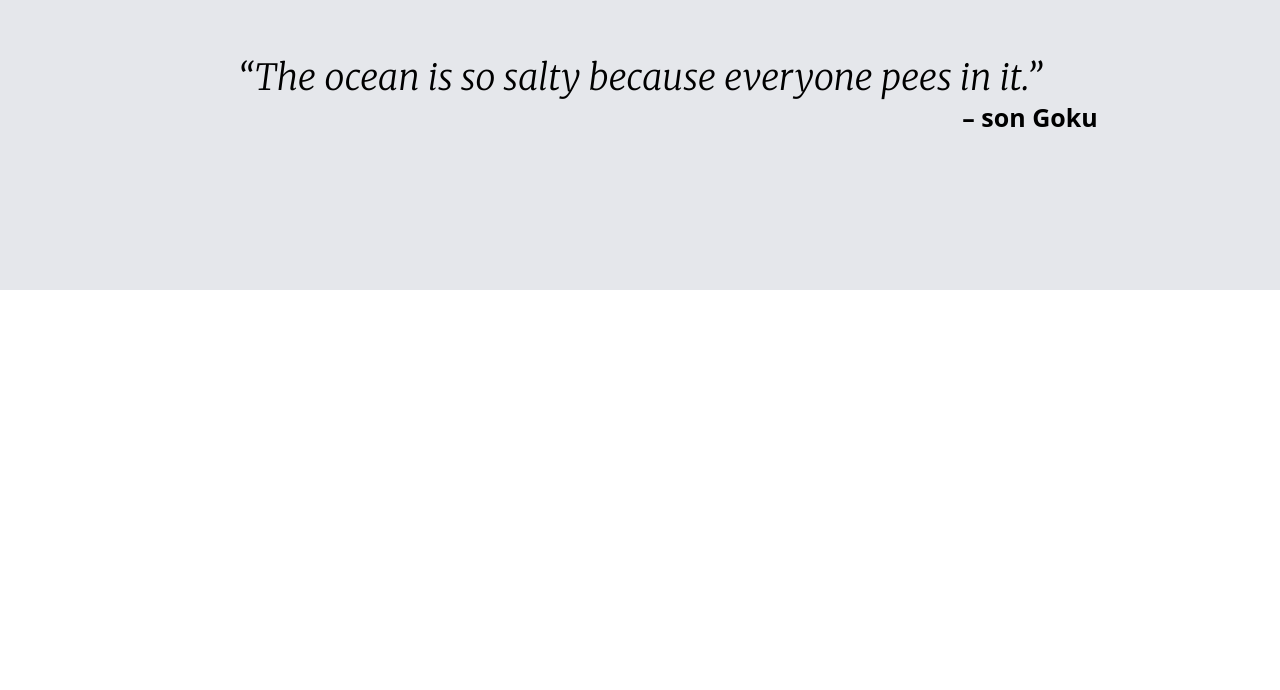
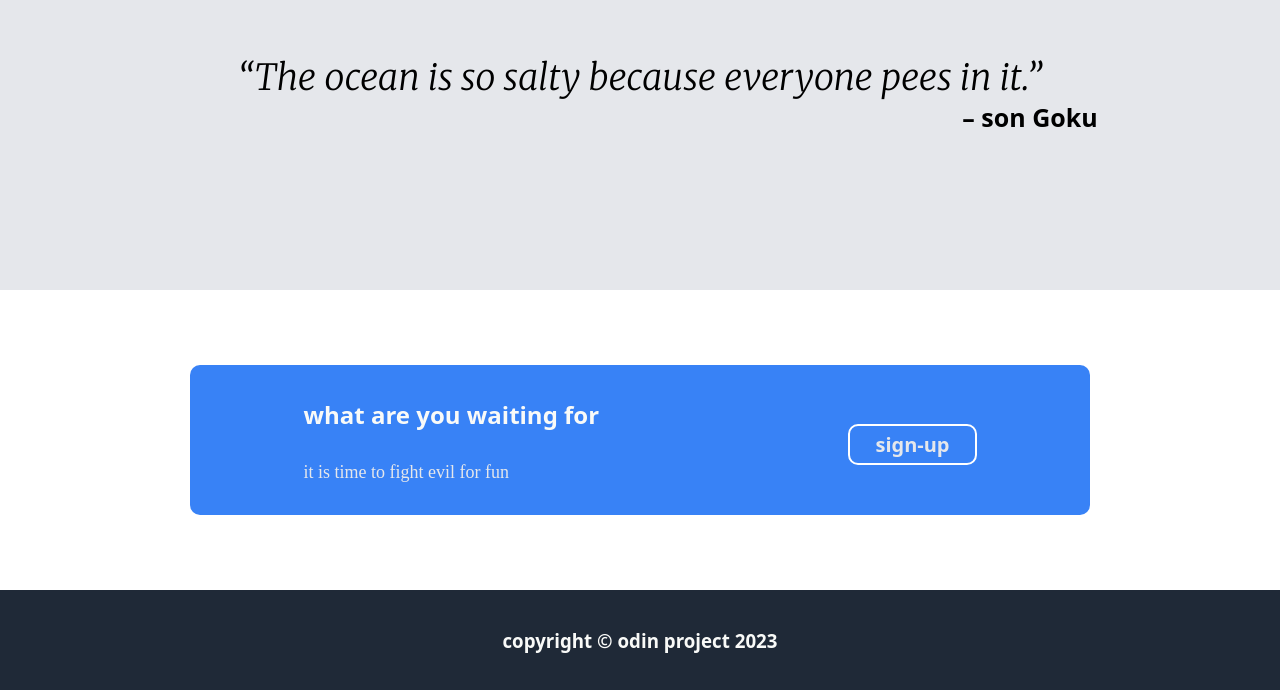
Before and after one commit to Mohamed-Mokhtar2002/gokuLandingPage-, a plain HTML site: page index.html in a window 1280 px wide. Shown: the part 1172-1862 px from the top of the page. Before the commit the page ends 1462 px from the top, so only its background shows below. Drawn offline with Linux system fonts and the light colour scheme.

Commit message:
adding sign up and footer sction

```diff
--- a/index.html
+++ b/index.html
@@ -67,8 +67,17 @@
         <div class="Goku-quote">– son Goku</div>
        </div>
     </section>
-    <section>
-
+    <section class="sign-up">
+        <div class="sign-up_card">
+            <div>
+                <h1>what are you waiting for</h1><br>
+                <p>it is time to fight evil for fun</p>
+            </div>
+            <button class="button">sign-up</button>
+        </div>
     </section>
+    <footer>
+        <h3>copyright &copy; odin project 2023</h3>
+    </footer>
 </body>
 </html>
--- a/style.css
+++ b/style.css
@@ -133,3 +133,53 @@ button{
     font-size: 25px;
     font-weight: 700;
 }
+.sign-up{
+    height: 300px;
+    display: flex;
+    align-items: center;
+    justify-content: center;
+}
+.sign-up_card{
+    width: 900px;
+    height: 150px;
+    border-radius: 10px;
+    background-color: #3882F6;
+    display: flex;
+    align-items: center;
+    justify-content: center;
+    gap: 5%;
+
+}
+.sign-up_card div{
+    display: flex;
+    align-items: flex-start;
+    justify-content: flex-start;
+    flex-direction: column ;
+    width: 500px;
+}
+.sign-up{
+    display: flex;
+    align-items: center;
+    justify-content: center;
+}
+.sign-up_card div h1{
+    color: #F9FAF8;
+}
+.button{
+    padding: 5px 25px;
+    margin-top: 8px;
+    background-color: #3882F6;
+    border-radius: 10px;
+    color: #E5E7EB;
+    font-size: 20px;
+    font-weight: 700;
+    border: 2px solid white;
+}
+footer{
+    height: 100px;
+    background-color: #1F2937;
+    display: flex;
+    align-items: center;
+    justify-content: center;
+    color: #F9FAF8;
+}
```
Also changed, not shown: 1 other file.
